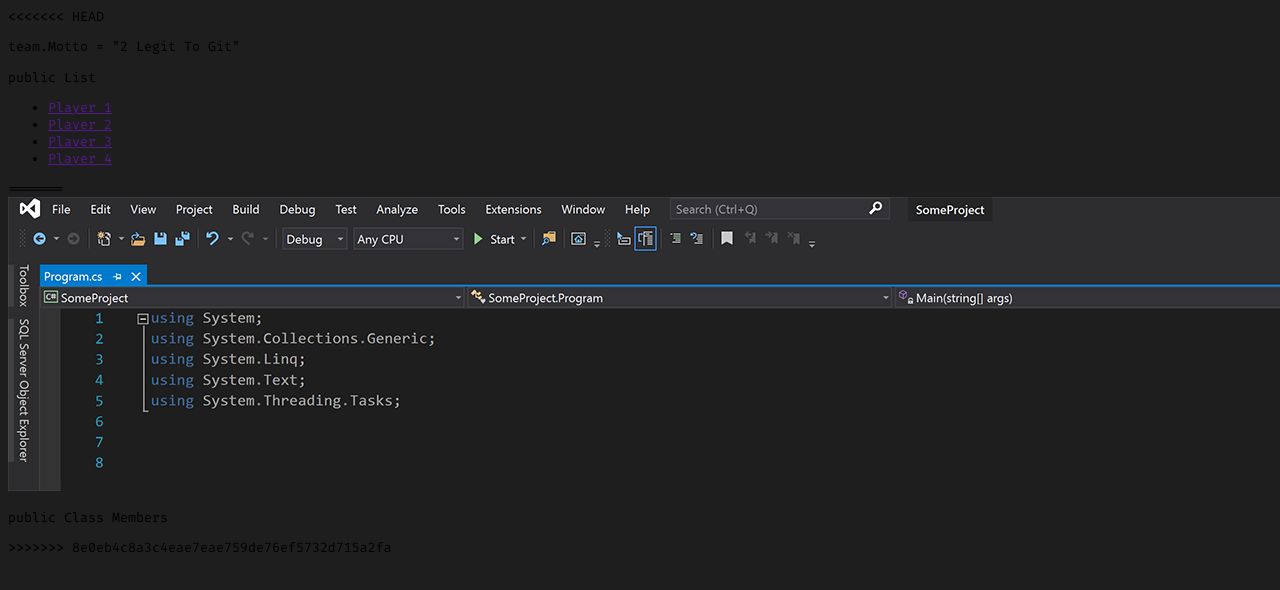
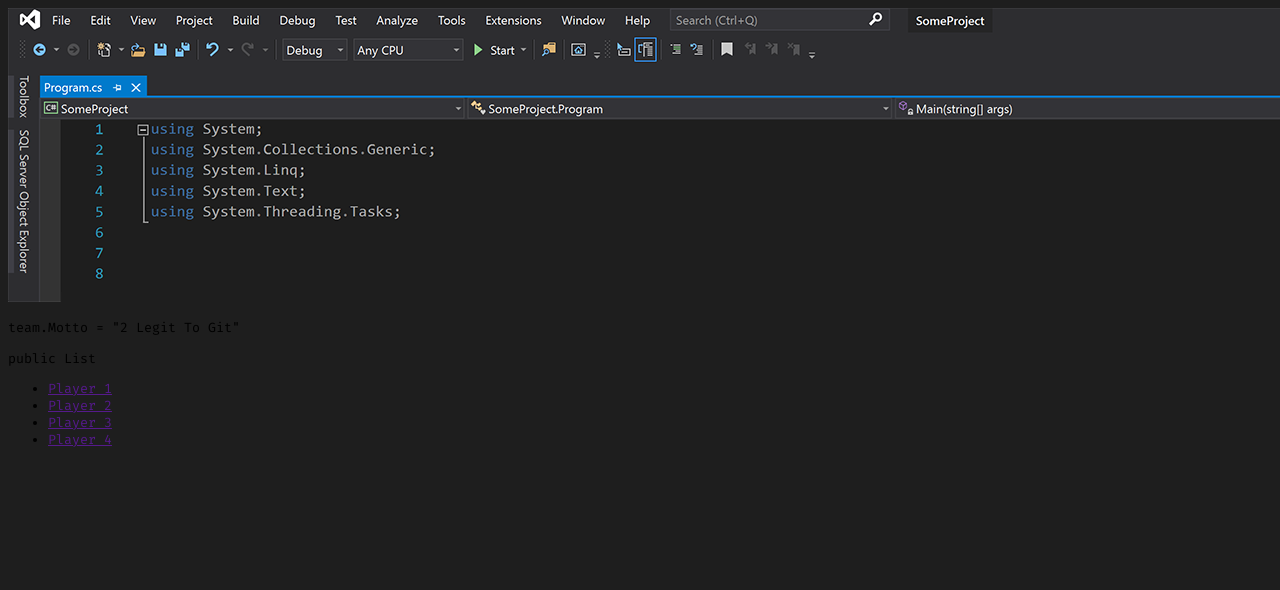
Before and after one commit to spdwyer06/TeamGit, a plain HTML site: page index.html in a window 1280 px wide. Shown: the top 590 px of the page. Drawn offline with Linux system fonts and the light colour scheme.

Commit message:
Merged both branches

```diff
--- a/index.html
+++ b/index.html
@@ -3,13 +3,12 @@
 <head>
     <meta charset="UTF-8">
     <meta name="viewport" content="width=device-width, initial-scale=1.0">
-    <link rel="stylesheet" href="main.css">
     <title>team.Name</title>
     <link href="https://fonts.googleapis.com/css?family=Fira+Code&display=swap" rel="stylesheet">
     <link href="main.css" rel="stylesheet">
 </head>
-<<<<<<< HEAD
-<body class="test">
+<body>
+    <header><img id="banner" src="Assets\VisualBackground.png"></header>
     <p>team.Motto = "2 Legit To Git"</p>
     <p>public List<Members></p>
         <ul>
@@ -18,10 +17,5 @@
             <li><a href="">Player 3</a></li>
             <li><a href="">Player 4</a></li>
         </ul>
-=======
-<body>
- <header><img id="banner" src="Assets\VisualBackground.png"></header>
- <p class="test">public Class Members</p>
->>>>>>> 8e0eb4c8a3c4eae7eae759de76ef5732d715a2fa
 </body>
 </html>
```
